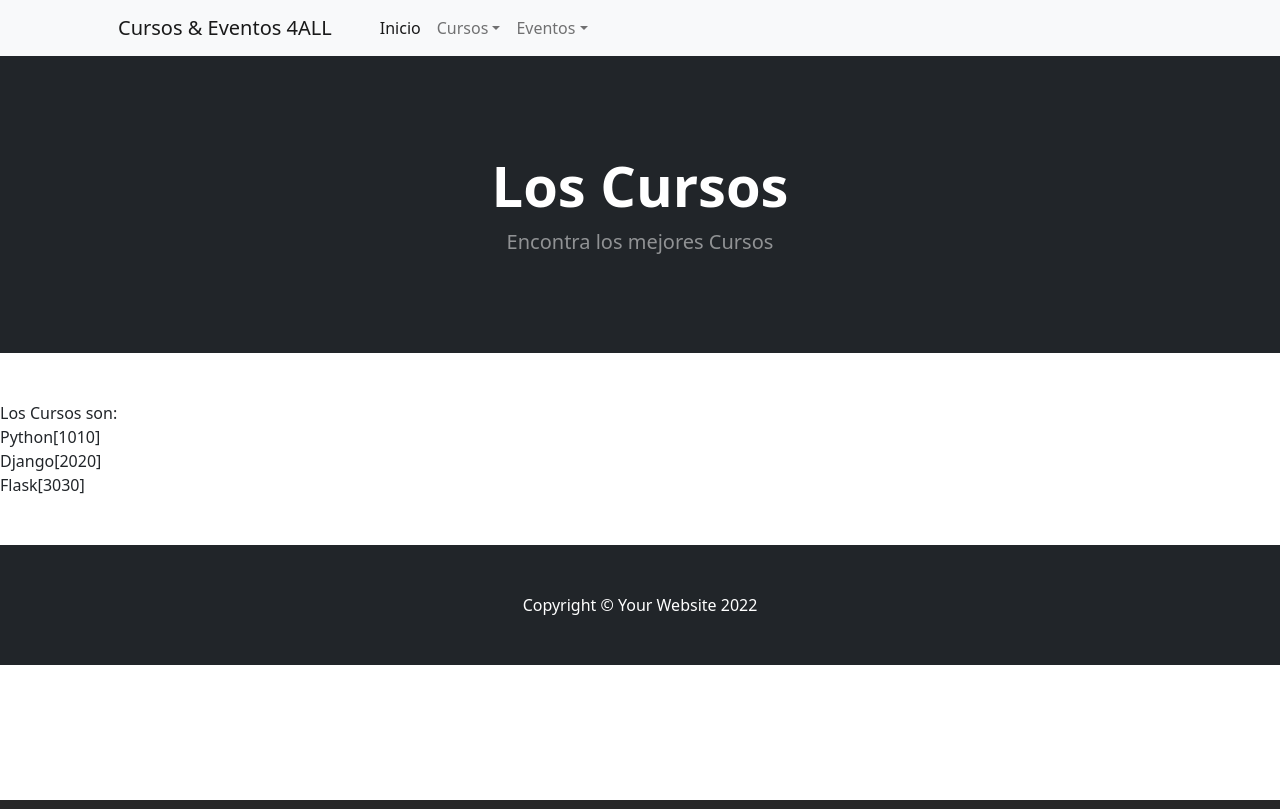
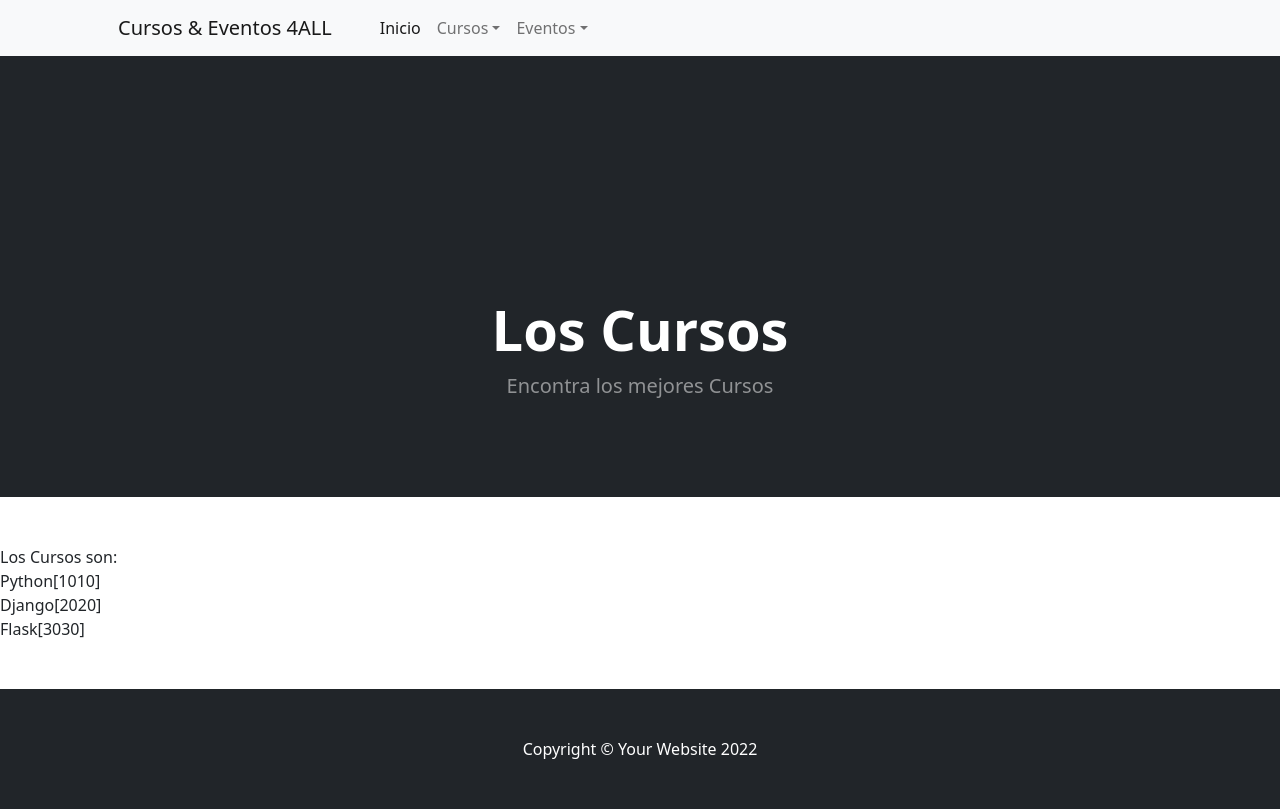
Before and after one commit to MartinCapocasale/ProyectoCursos, a Django app: page /cursos/ in a window 1280 px wide. Run offline with Django 4.2, Linux system fonts and the light colour scheme; data comes from the database, SQL or seed files in the repository; some libraries are stand-ins or nearby versions.

Commit message:
se modifica el header de curso.html

```diff
--- a/ProyectoCursos/ProyectoCursosApp/templates/ProyectoCursosApp/base.html
+++ b/ProyectoCursos/ProyectoCursosApp/templates/ProyectoCursosApp/base.html
@@ -43,6 +43,15 @@
                 </div>
             </div>
         </nav>
+        <!-- Header-->
+        <header class="bg-dark py-5">
+            <div class="container px-4 px-lg-5 my-5">
+                <div class="text-center text-white">
+                    <h1 class="display-4 fw-bolder">{% block tituloHeader %}{% endblock %}</h1>
+                    <p class="lead fw-normal text-white-50 mb-0">{% block tituloEpigrafe %}{% endblock %}</p>
+                </div>
+            </div>
+        </header>
         {% block contenidoPagina %}
 
 
```
